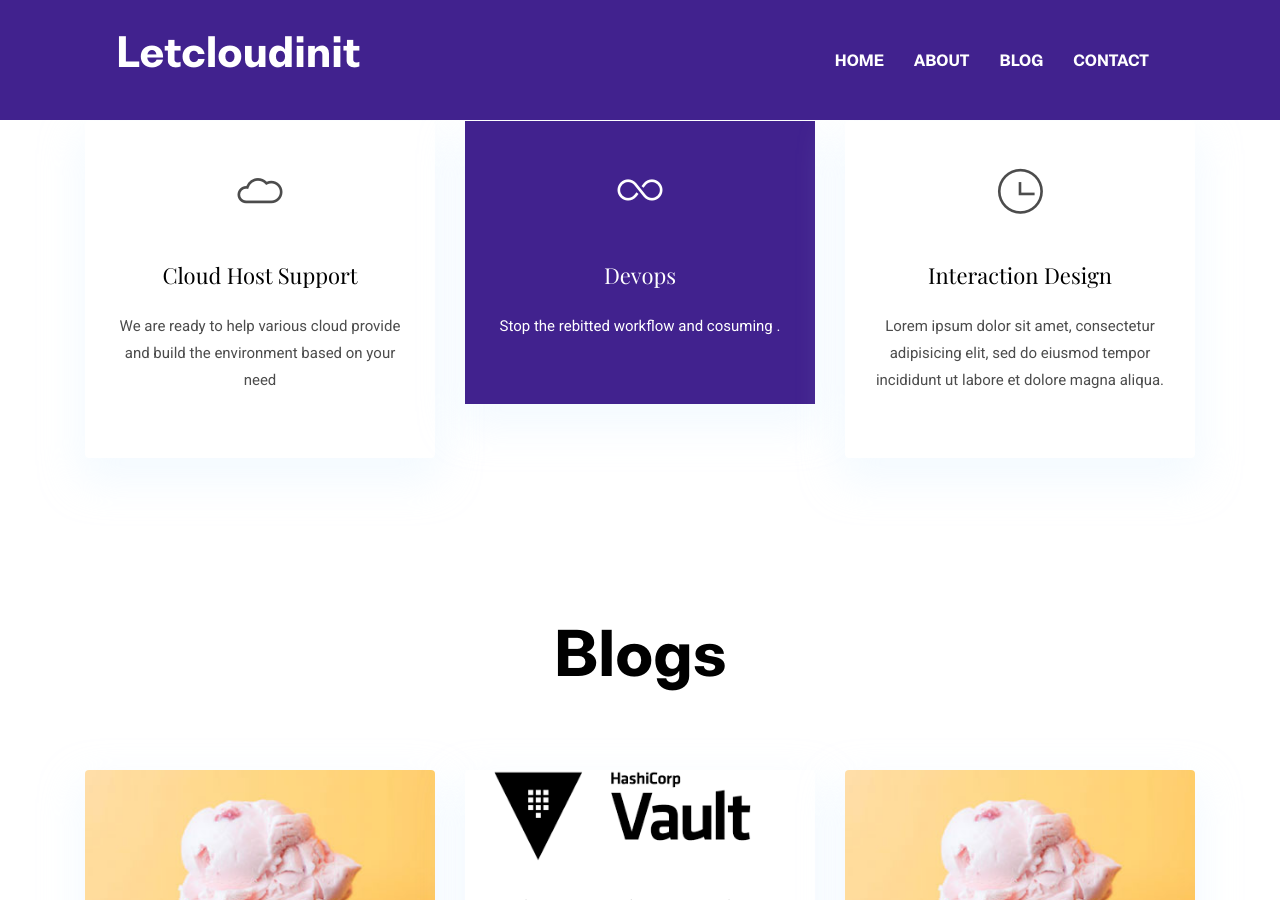
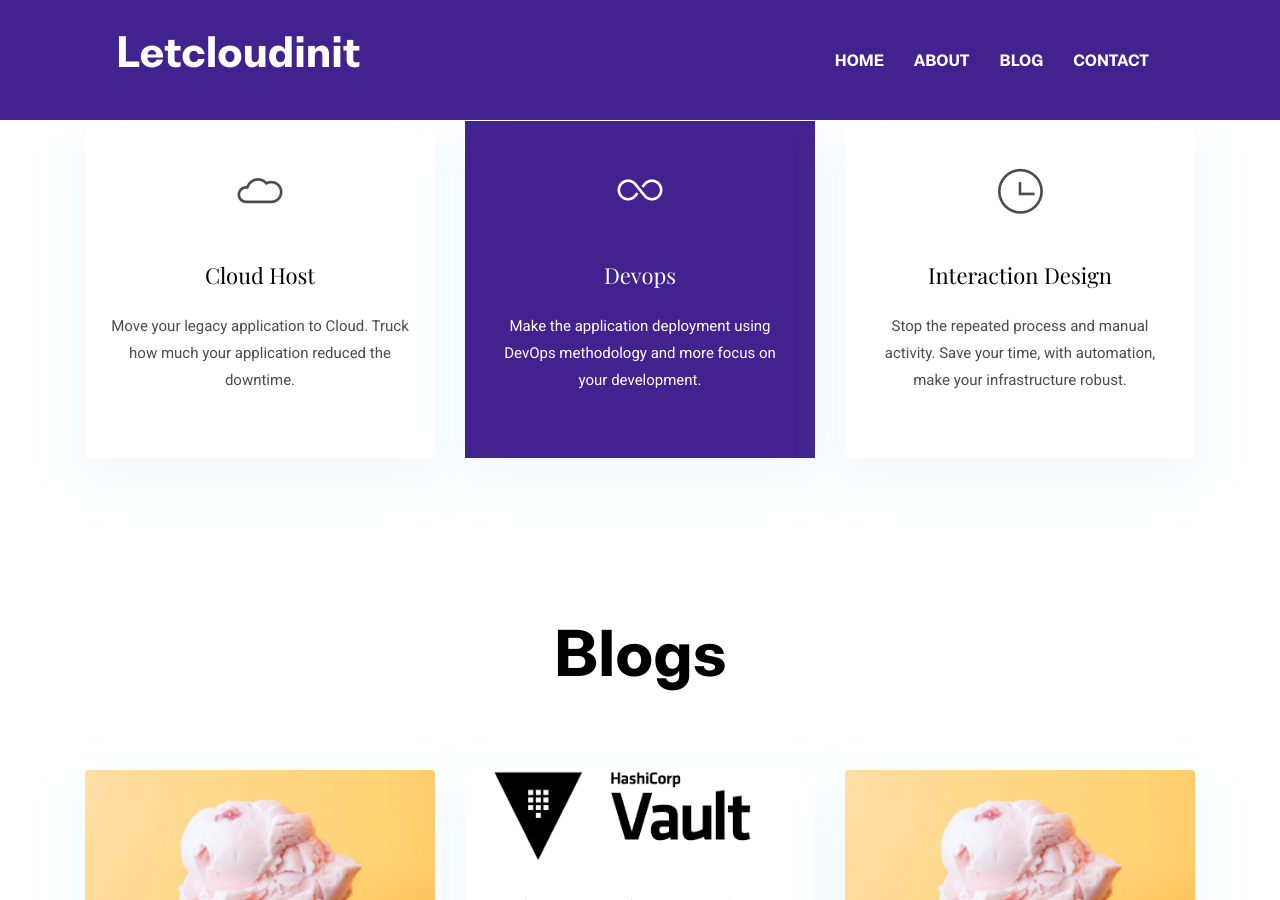
Before and after one commit to vinokumark/letcloudinit.com, a Jekyll site: the page built from index.html, in a window 1280 px wide and 900 px high, scrolled down 1458 px. Built offline with Jekyll 4.4.1, drawn with Linux system fonts in a browser that asks for light colours; some of the changed text lies outside the part shown.

Commit message:
services

```diff
--- a/_data/settings.yml
+++ b/_data/settings.yml
@@ -100,21 +100,20 @@ education:
     organization: Cardiff School
 services-title: Services
 services:
-  - name: Cloud Host Support
+  - name: Cloud Host
     icon: ti-cloud
     description: >-
-      We are ready to help various cloud provide and build the environment based on your need
+      Move your legacy application to Cloud. Truck how much your application reduced the downtime.
     active: null
   - name: Devops
     icon: ti-infinite
     description: >-
-      Stop the rebitted workflow and cosuming .
+      Make the application deployment using DevOps methodology and more focus on your development.
     active: true
   - name: Interaction Design
     icon: ti-time
     description: >-
-      Lorem ipsum dolor sit amet, consectetur adipisicing elit, sed do eiusmod
-      tempor incididunt ut labore et dolore magna aliqua.
+      Stop the repeated process and manual activity. Save your time, with automation, make your infrastructure robust.
     active: null
 portfolio-home-items:
   - image: assets/images/portfolio/item-1.png
--- a/_includes/contact-section.html
+++ b/_includes/contact-section.html
@@ -8,23 +8,21 @@
       <div class="col-lg-8 mx-auto">
         <div class="bg-white rounded text-center p-5 shadow-down">
           <h4 class="mb-80">Contact Form</h4>
-          <form
-  action="https://formspree.io/f/xleopdry"
-  method="POST"
->
-  <label>
-    Your email:
-    <input type="text" name="_replyto">
-  </label>
-  <label>
-    Your message:
-    <textarea name="message"></textarea>
-  </label>
-
-  <!-- your other form fields go here -->
-
-  <button type="submit">Send</button>
-</form>
+          <form action="https://formspree.io/f/xleopdry" method="POST" class="row">
+            <div class="col-md-6">
+              <input type="text" id="name" name="name" placeholder="Full Name" class="form-control px-0 mb-4" required >
+            </div>
+            <div class="col-md-6">
+              <input type="email" id="email" name="_replyto" placeholder="Email Address" class="form-control px-0 mb-4" required >
+            </div>
+            <div class="col-12">
+              <textarea name="message" id="message" class="form-control px-0 mb-4"
+                placeholder="Type Message Here"></textarea>
+            </div>
+            <div class="col-lg-6 col-10 mx-auto">
+              <button type="submit" class="btn btn-primary w-100">send</button>
+            </div>
+          </form>
         </div>
       </div>
     </div>
```
